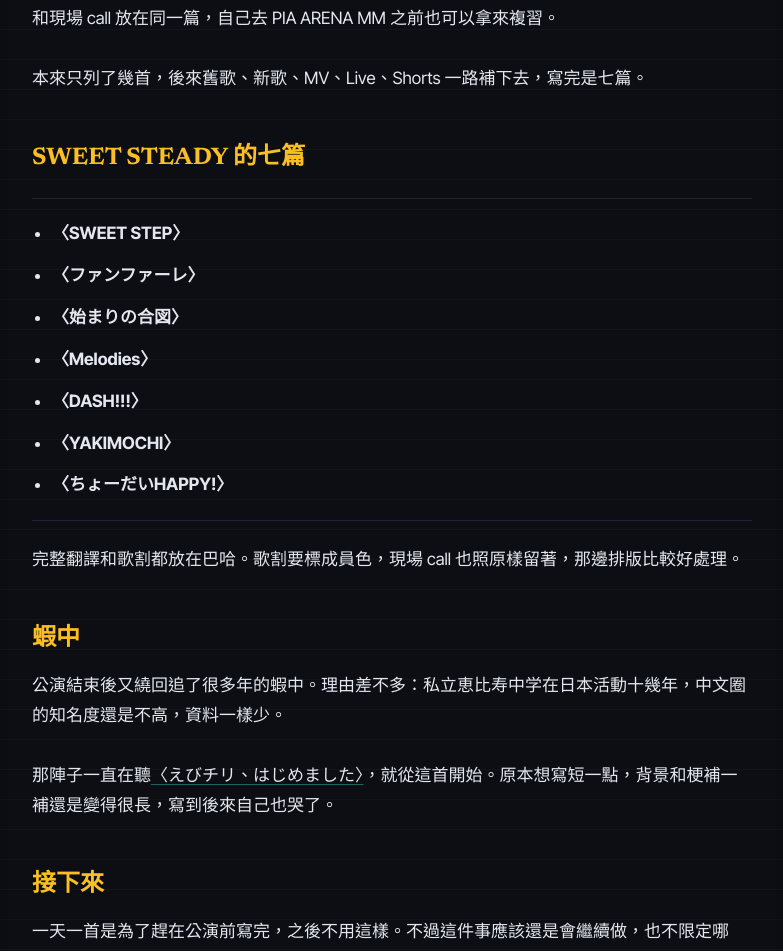
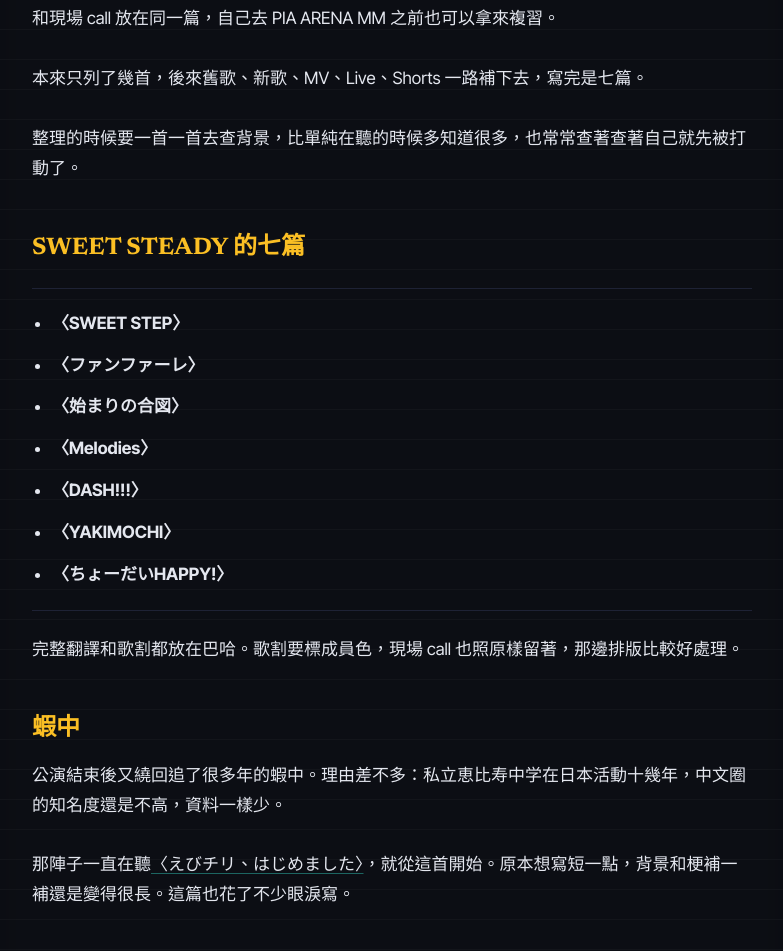
Before and after one commit to HanaYukii/hanayukii-site, a Next.js app: page /blog/idol-lyrics-translation-series in a window 1280 px wide. Shown: the part 440-1391 px from the top of the page, without its empty margins (248-1031 px from the left). Built offline with nearby package versions, Linux system fonts and the light colour scheme.

Commit message:
Adjust the lyric post wording

```diff
--- a/src/app/blog/idol-lyrics-translation-series/page.tsx
+++ b/src/app/blog/idol-lyrics-translation-series/page.tsx
@@ -100,6 +100,9 @@ export default function IdolLyricsTranslationSeries() {
           <p>
             本來只列了幾首，後來舊歌、新歌、MV、Live、Shorts 一路補下去，寫完是七篇。
           </p>
+          <p>
+            整理的時候要一首一首去查背景，比單純在聽的時候多知道很多，也常常查著查著自己就先被打動了。
+          </p>
         </FadeIn>
 
         <FadeIn>
@@ -139,7 +142,7 @@ export default function IdolLyricsTranslationSeries() {
             >
               〈えびチリ、はじめました〉
             </a>
-            ，就從這首開始。原本想寫短一點，背景和梗補一補還是變得很長，寫到後來自己也哭了。
+            ，就從這首開始。原本想寫短一點，背景和梗補一補還是變得很長。這篇也花了不少眼淚寫。
           </p>
         </FadeIn>
 
```
